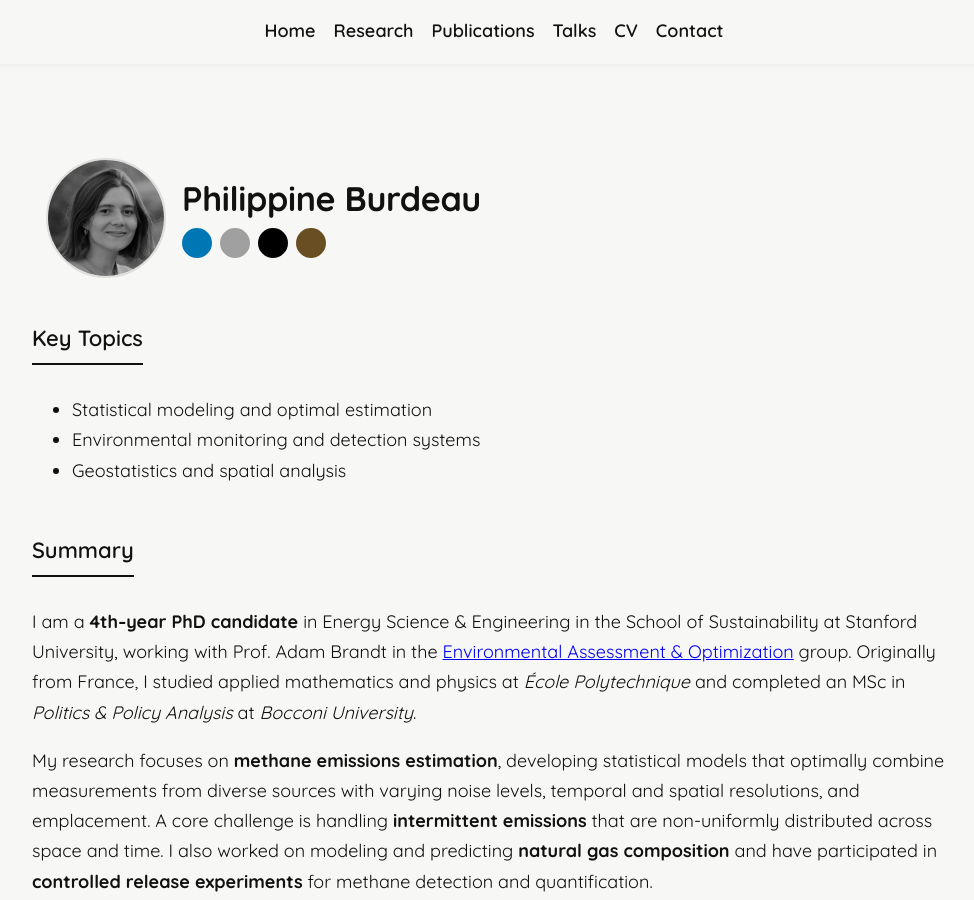
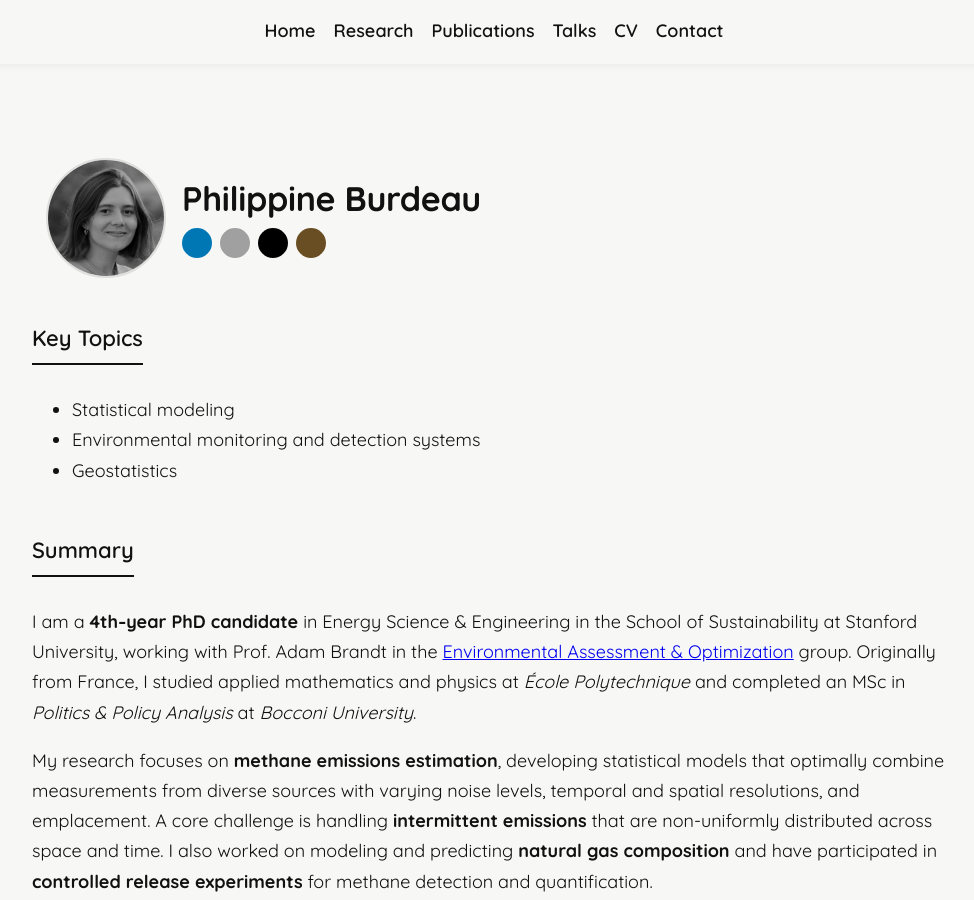
Before and after one commit to pburdeau/pburdeau.github.io, a Jekyll site: the page built from index.md, in a window 1280 px wide and 900 px high. Shown: the whole window, without its empty margins (146-1120 px from the left). Built offline with Jekyll 4.4.1, drawn with Linux system fonts in a browser that asks for light colours.

Commit message:
Update index.md

```diff
--- a/index.md
+++ b/index.md
@@ -19,9 +19,9 @@ permalink: /
   <div class="topics">
     <div class="section-title">Key Topics</div>
     <ul class="big-bullets">
-      <li>Statistical modeling and optimal estimation</li>
+      <li>Statistical modeling</li>
       <li>Environmental monitoring and detection systems</li>
-      <li>Geostatistics and spatial analysis</li>
+      <li>Geostatistics</li>
     </ul>
   </div>
 </div>
```
